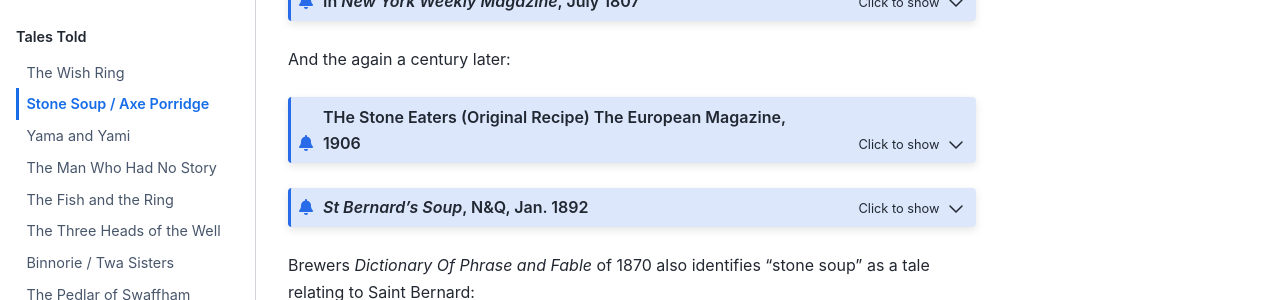
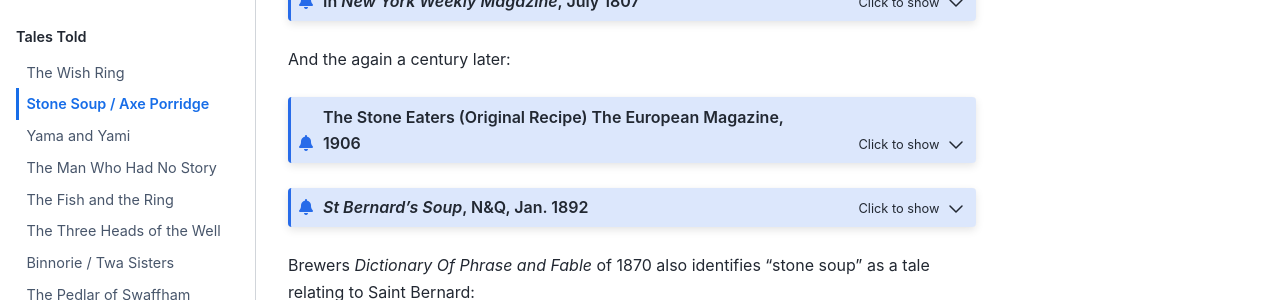
Before and after one commit to psychemedia/storytelling-notes, a Jupyter Book: the page built from axe-porridge-stone-soup.md, in a window 1280 px wide and 900 px high, scrolled down 1614 px. Shown: the part 169-469 px from the top of the window. Built offline with Jupyter Book 1.0.4 settings and Sphinx 7.4.7 and the Sphinx Book theme 1.1.4, drawn with Linux system fonts in a browser that asks for light colours.

Commit message:
Update axe-porridge-stone-soup.md

````diff
--- a/axe-porridge-stone-soup.md
+++ b/axe-porridge-stone-soup.md
@@ -250,7 +250,7 @@ Two travellers, ready to die with hunger thirst, came to a churlish farmer's beg
 
 And the again a century later:
 
-```{admonition} THe Stone Eaters (Original Recipe) The European Magazine, 1906
+```{admonition} The Stone Eaters (Original Recipe) The European Magazine, 1906
 :class: dropdown
 In *The European magazine, and London review*, October, 1806, Vol 50, [p268-70](https://archive.org/details/europeanmagazin00goog/page/n293/mode/2up):
 
````
